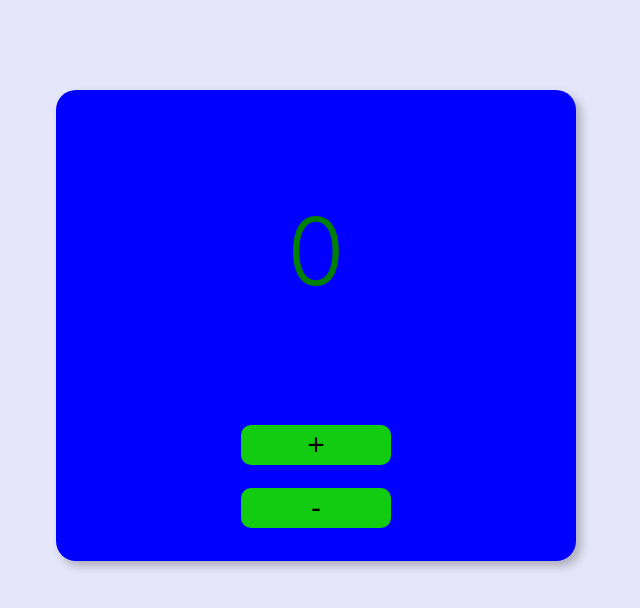
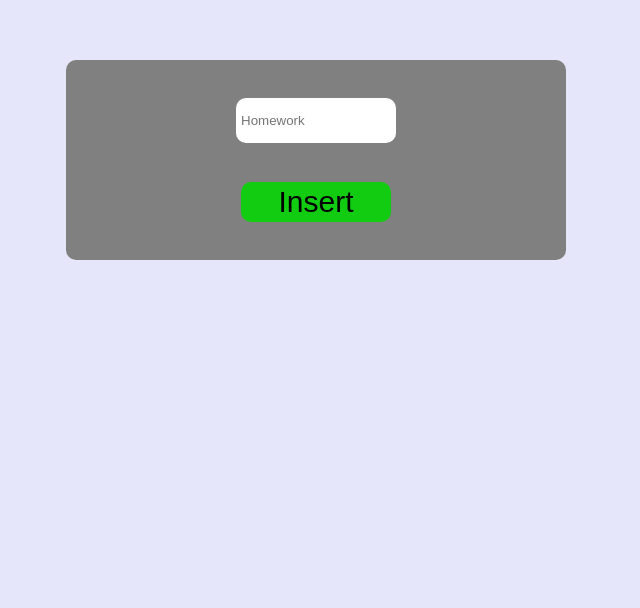
Before and after one commit to CibeleMartins/differentTypesStylesReact, a React (Create React App) app: page / in a window 1280 px wide. Shown: the part 140-748 px from the top of the page, without its empty margins (324-964 px from the left). Built offline with nearby package versions, Linux system fonts and the light colour scheme.

Commit message:
🚧 feat: Implementing component TableHomeworks

```diff
--- a/src/App.js
+++ b/src/App.js
@@ -1,11 +1,13 @@
 import Counter from '../src/components/Counter/Counter';
-import Button from '../src/components/Button/Button';
+import TableHomeworks from '../src/components/TableHomeworks/TableHomeworks';
 
 function App() {
   return (
     <div className="App">
 
-    <Counter/>
+    {/* <Counter/> */}
+
+    <TableHomeworks/>
     </div>
   );
 }
--- /dev/null
+++ b/src/components/TableHomeworks/TableHomeworks.js
@@ -0,0 +1,40 @@
+
+import Button from '../Button/Button';
+import styled from 'styled-components';
+
+
+const FormControl = styled.div `
+
+    width: 500px;
+    height: 200px;
+    margin-top: 200px;
+    border-radius: 10px;
+    background-color: grey;
+    display: flex;
+    flex-direction: column;
+    justify-content: space-evenly;
+    align-items: center;
+`;
+
+const Input = styled.input `
+    width: 150px;
+    height: 35px;
+    border: none;
+    outline: none;
+    border-radius: 10px;
+    padding: 5px;
+
+`
+
+
+function TableHomewors () {
+
+    return (
+        <FormControl>
+         <Input placeholder='Homework'/>
+            <Button title="Insert"/>
+        </FormControl>
+    )
+}
+
+export default TableHomewors;
```
